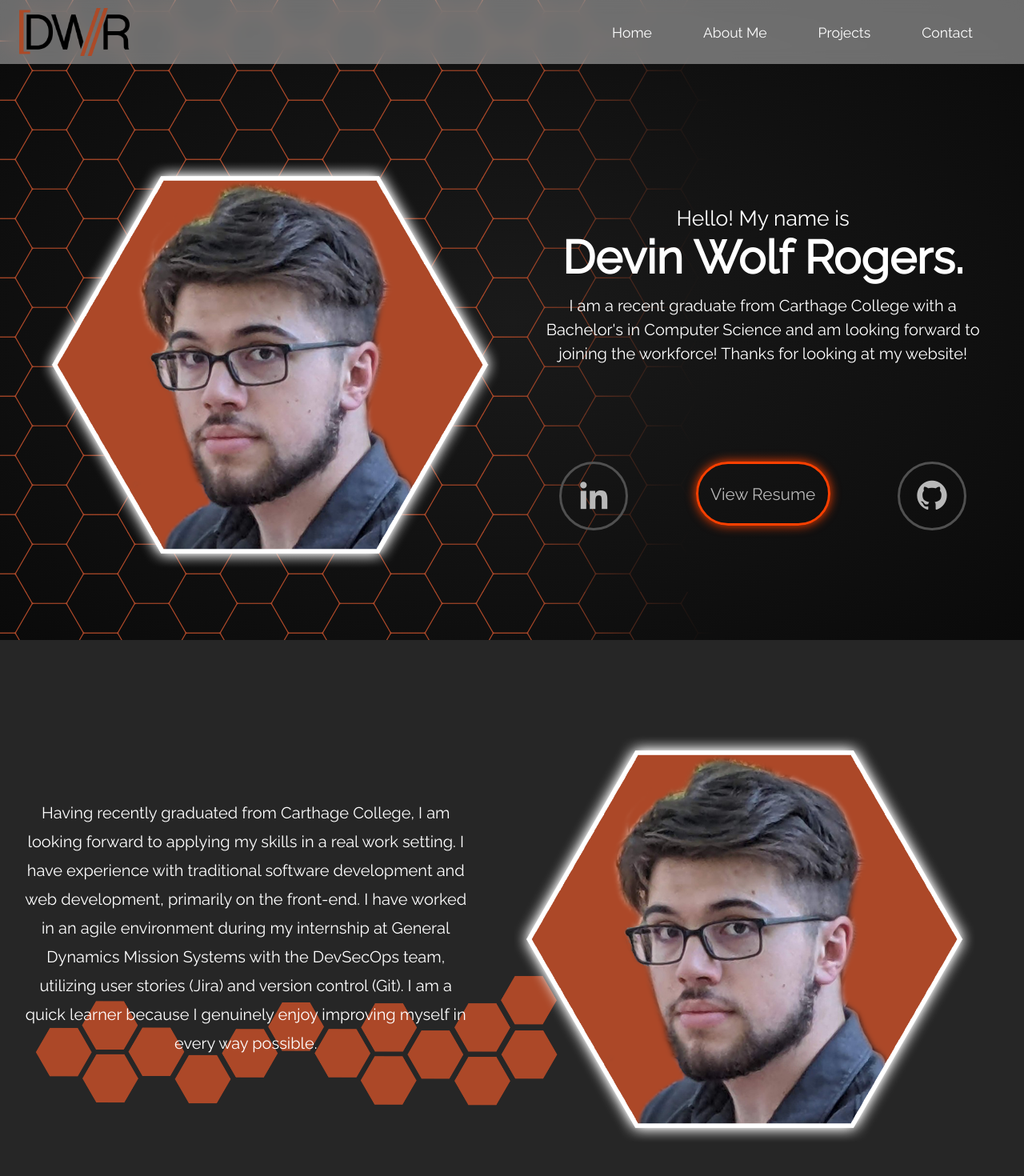
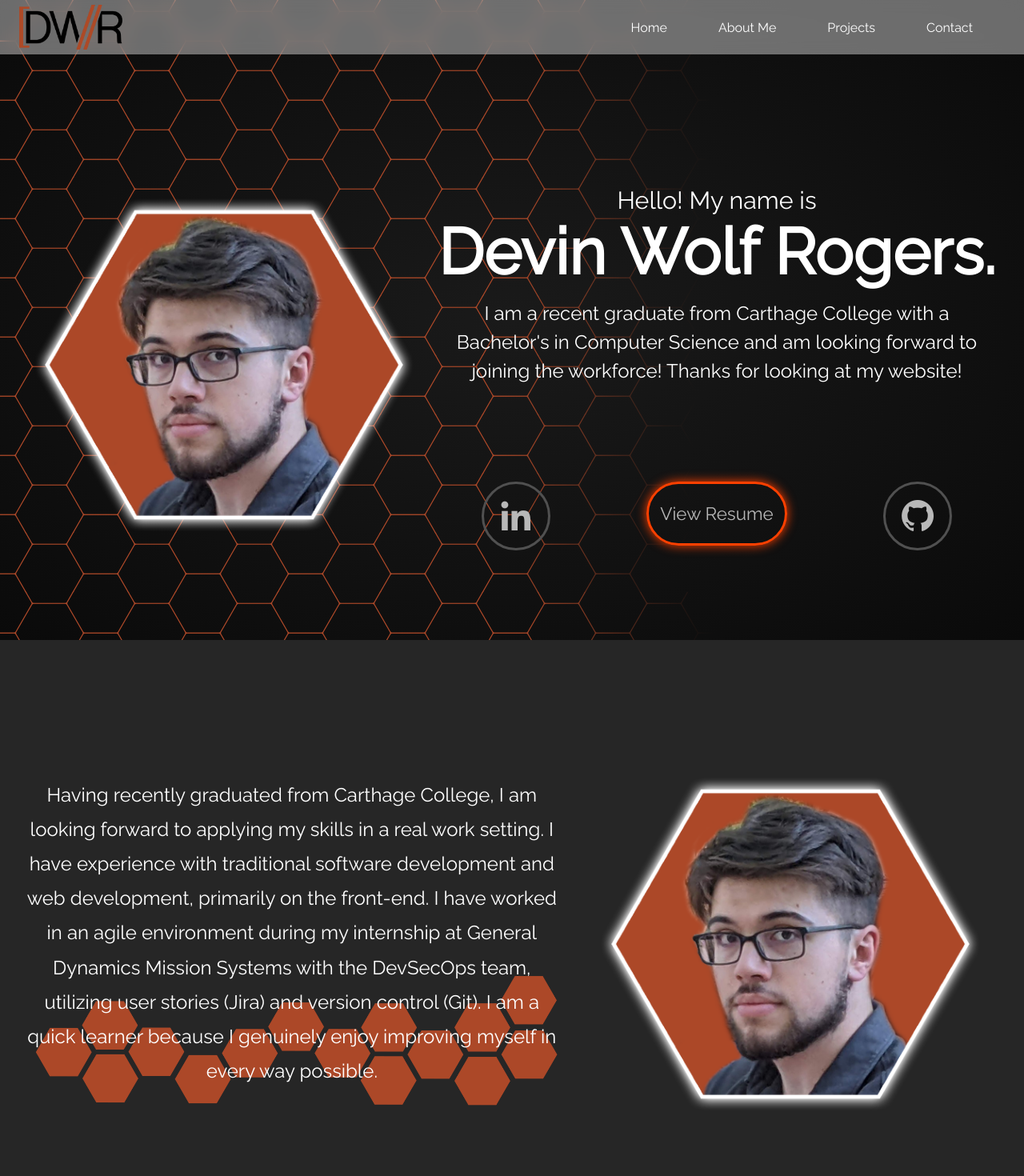
Before and after one commit to devin-w-rogers/thesis, a React (Create React App) app in the folder myapp/: page / in a window 1280 px wide. Shown: the top 1470 px of the page at 80% size. Built offline with nearby package versions, Linux system fonts and the light colour scheme.

Commit message:
fix some sizings before changing to percents

```diff
--- a/myapp/src/App.css
+++ b/myapp/src/App.css
@@ -58,7 +58,7 @@ header {
   justify-content: space-between;
   align-items: center;
   z-index: 100;
-  height: 10vh;
+  height: 8.5vh;
 }
 
 /* .navbar {
@@ -81,7 +81,7 @@ header {
   margin-bottom: 3.5vh;
   text-decoration: none;
   /*line-height: 2rem;*/
-  font-size: 2.2vh; /* 1.15rem */
+  font-size: 2vh; /* 1.15rem */
   color: white;
   transition: .25s;
 }
@@ -92,7 +92,7 @@ header {
 
 .logo {
   float: left;
-  height: 7.5vh; /* 3rem */
+  height: 7vh; /* 3rem */
   padding: 1.25vh;
   padding-left: 3vh;
 }
@@ -145,12 +145,12 @@ h1 {
   display: inline-flex;
   justify-content: center;
   align-items: center;
-  width: 13vh; /* 7rem */
-  height: 13vh; /* 7rem */
+  width: 10vh; /* 7rem */
+  height: 10vh; /* 7rem */
   background: transparent;
   border: .2rem solid var(--gray); /* #ac4828, #ac6034 */
   border-radius: 50%;
-  font-size: 6.7vh; /* 3.8rem */
+  font-size: 6vh; /* 3.8rem */
   color: #b8b8b8;
   margin-right: auto;
   margin-left: auto;
@@ -178,9 +178,9 @@ h1 {
   display: inline-flex;
   justify-content: center;
   align-items: center;
-  font-size: 3.2vh;
-  width: 27vh; /* 13rem */
-  height: 13vh; /* 7rem */
+  font-size: 2.8vh;
+  width: 22vh; /* 13rem */
+  height: 10vh; /* 7rem */
   background: transparent;
   border: .2rem solid var(--gray); /* #ac4828, #ac6034 */
   border-radius: 5vw;
@@ -206,6 +206,7 @@ h1 {
   text-shadow: 0 0 10px #ffffff;
 }
 
+/*
 @media (max-width: 1765px) {
   h1 {
     font-size: 8.8vh;
@@ -359,7 +360,7 @@ h1 {
     height: 90vh;
   }
 }
-
+*/
 
 
 /* About Me Styles --------------------------------------------------------- */
@@ -370,12 +371,12 @@ h1 {
   background-size: 52vw, auto; /* First value for the image, second for the gradient */
   background-position: 5vh 25vh, center; /* First value for the image, second for the gradient */
   background-repeat: no-repeat, no-repeat;
-  scroll-margin-top: 10vh;
+  scroll-margin-top: 8.5vh;
   padding: 0px 30px;
   display: flex;
   justify-content: center;
   align-items: center;
-  height: 90vh;
+  height: 91.5vh;
   scroll-snap-align: start;
 }
 
@@ -389,8 +390,8 @@ h1 {
   background: url('../public/pat-hexFlip.png') right,
   radial-gradient(#1a1a1a, #0a0a0a);
   background-repeat: repeat-y;
-  height: 90vh;
-  scroll-margin-top: 10vh;
+  height: 91.5vh;
+  scroll-margin-top: 8.5vh;
   scroll-snap-align: start;
 }
 
@@ -483,9 +484,9 @@ h1 {
   background-size: 34vw, 34vw, auto; /* First value for the image, second for the gradient */
   background-position: right -.5vh, left 10vh, center; /* First value for the image, second for the gradient */
   background-repeat: no-repeat, no-repeat, no-repeat; /* First value for the image, second for the gradient */
-  scroll-margin-top: 10vh;
+  scroll-margin-top: 8.5vh;
   padding: 0px 30px;
-  height: 90vh;
+  height: 91.5vh;
   scroll-snap-align: start;
 }
 
```
